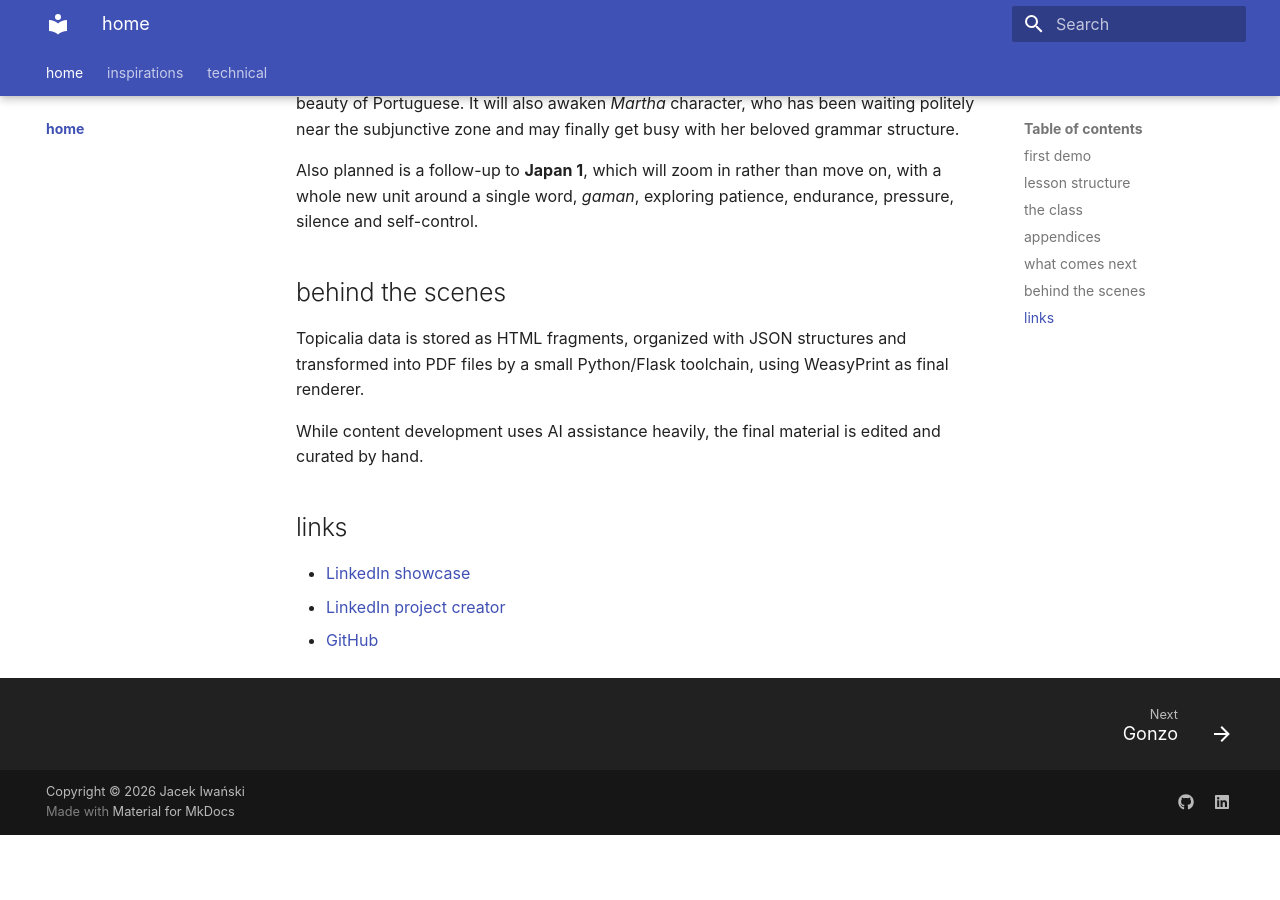
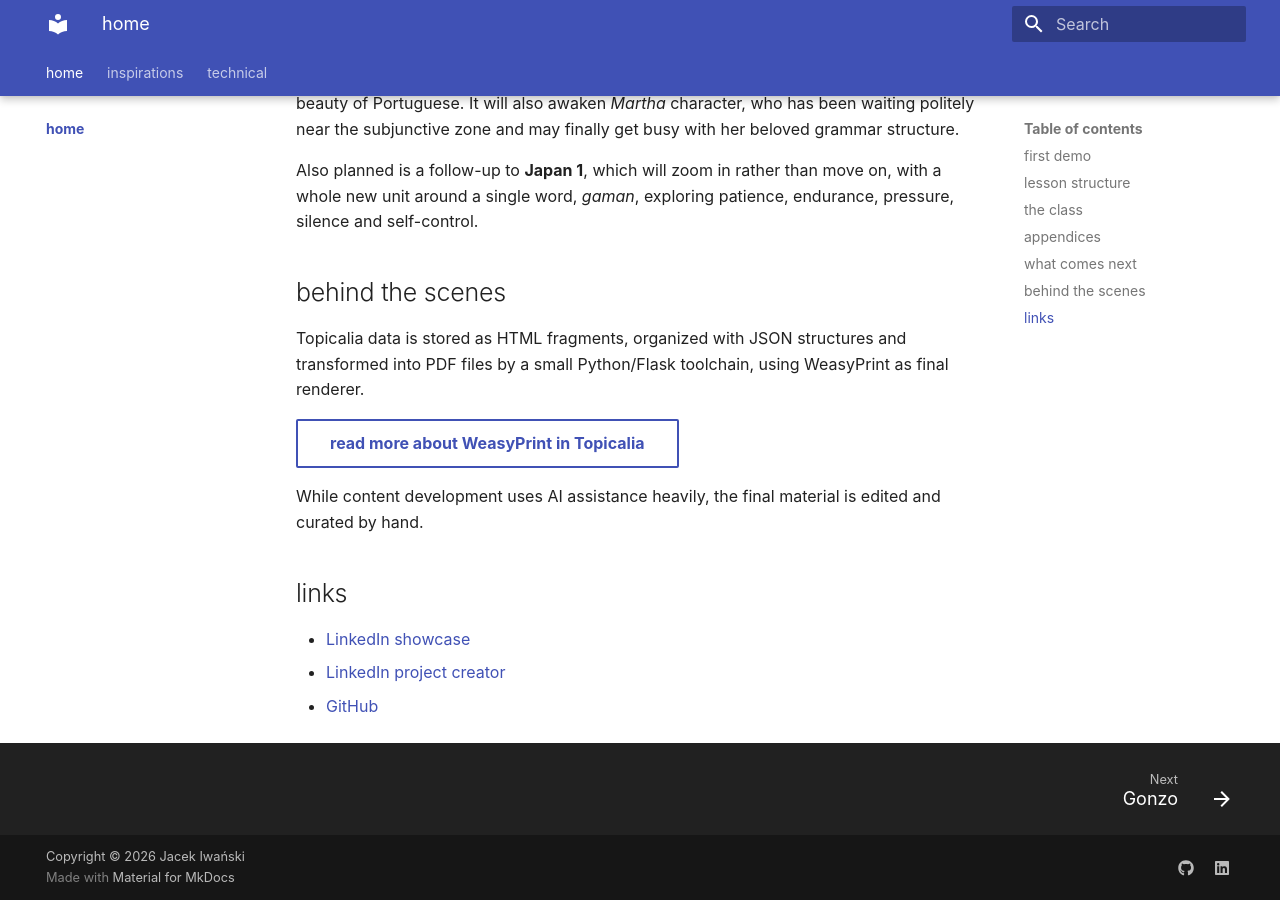
Before and after one commit to jiwanski/topicalia2-notes, an MkDocs documentation site: the page built from docs/index.md, in a window 1280 px wide and 900 px high, scrolled down 4308 px. Built offline with MkDocs 1.6.1 and Material for MkDocs 9.7.7, drawn with Linux system fonts in a browser that asks for light colours; before the commit the page ends 5143 px from its top, so only the background shows below that; some of the changed lines change nothing that is shown.

Commit message:
update links on home page

```diff
--- a/docs/index.md
+++ b/docs/index.md
@@ -79,7 +79,7 @@
 
 **Moods** are different. They are brief emotional readings of the same lesson: amused, analytical, bored, confused, impressed, irritated, sad and twisted. They arrive, leave a mark and disappear.
 
-[read more about what influenced this approach](topicalism/gonzo.md){ .md-button }
+[read more about what influenced this approach](inspirations/gonzo.md){ .md-button }
 
 Entire class roster is available as first appendix.
 
@@ -114,6 +114,8 @@
 
 Topicalia data is stored as HTML fragments, organized with JSON structures and transformed into PDF files by a small Python/Flask toolchain, using WeasyPrint as final renderer.
 
+[read more about WeasyPrint in Topicalia](technical/weasyprint.md){ .md-button }
+
 While content development uses AI assistance heavily, the final material is edited and curated by hand.
 
 ## links
```
